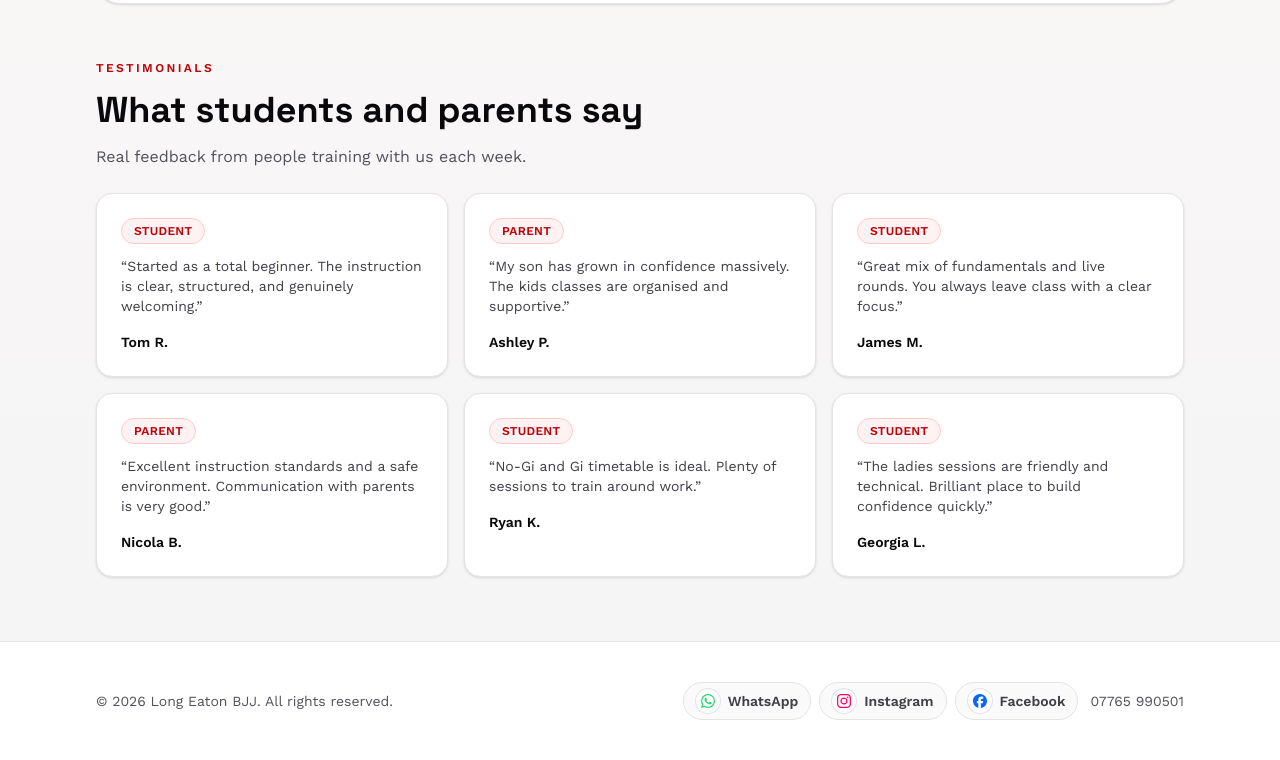
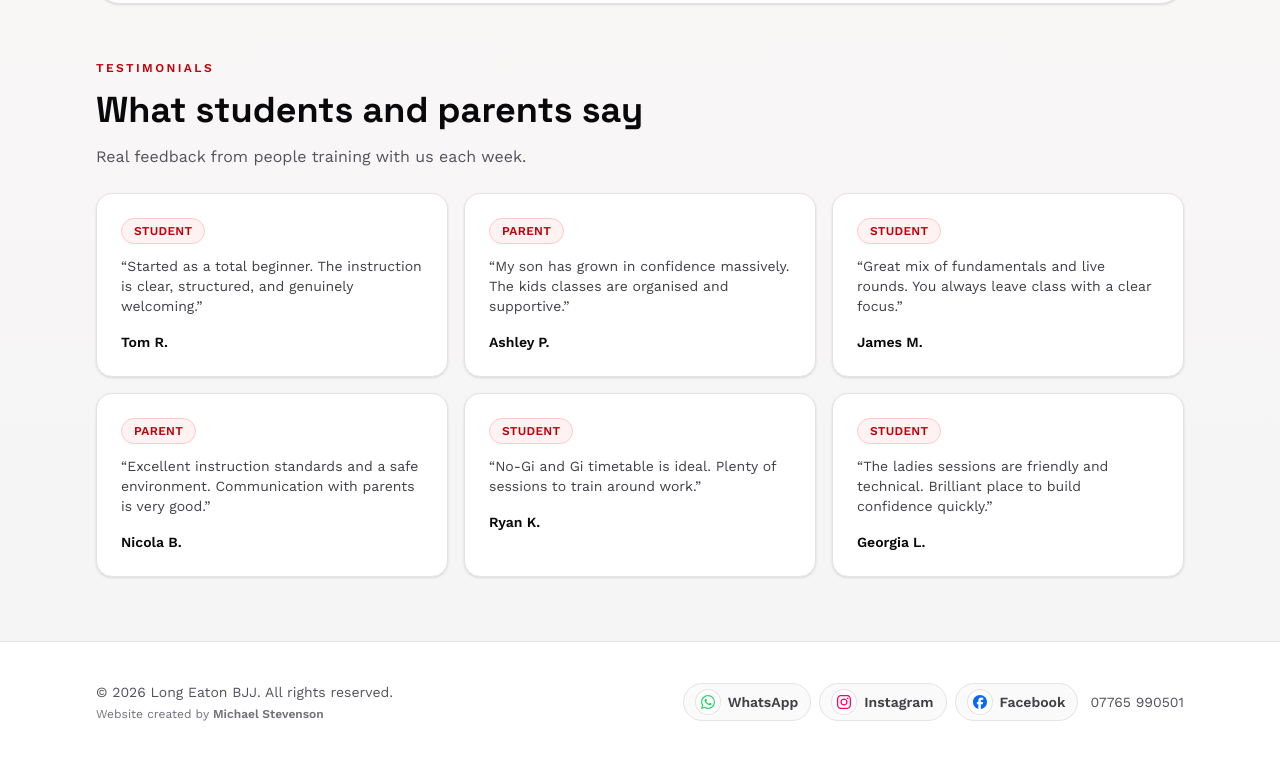
Before and after one commit to Artesuave88/LEBJJ, a SvelteKit app: page / in a window 1280 px wide. Shown: the part 1250-2010 px from the top of the page. Built offline with nearby package versions, Linux system fonts and the light colour scheme; no server answers.

Commit message:
Attribute link in footer

```diff
--- a/src/routes/+layout.svelte
+++ b/src/routes/+layout.svelte
@@ -151,7 +151,20 @@
 
   <footer class="border-t border-zinc-200 bg-white py-10">
     <Container class="flex flex-col items-start justify-between gap-4 text-sm text-zinc-600 md:flex-row md:items-center">
-      <p>© {year} {SITE_NAME}. All rights reserved.</p>
+      <div class="space-y-1">
+        <p>© {year} {SITE_NAME}. All rights reserved.</p>
+        <p class="text-xs text-zinc-500">
+          Website created by
+          <a
+            href="https://mds-web-beta.vercel.app/"
+            target="_blank"
+            rel="noreferrer"
+            class="font-semibold text-zinc-700 transition hover:text-red-700 hover:underline"
+          >
+            Michael Stevenson
+          </a>
+        </p>
+      </div>
       <div class="flex flex-wrap items-center gap-2">
         {#each socialLinks as social}
           <a
```
